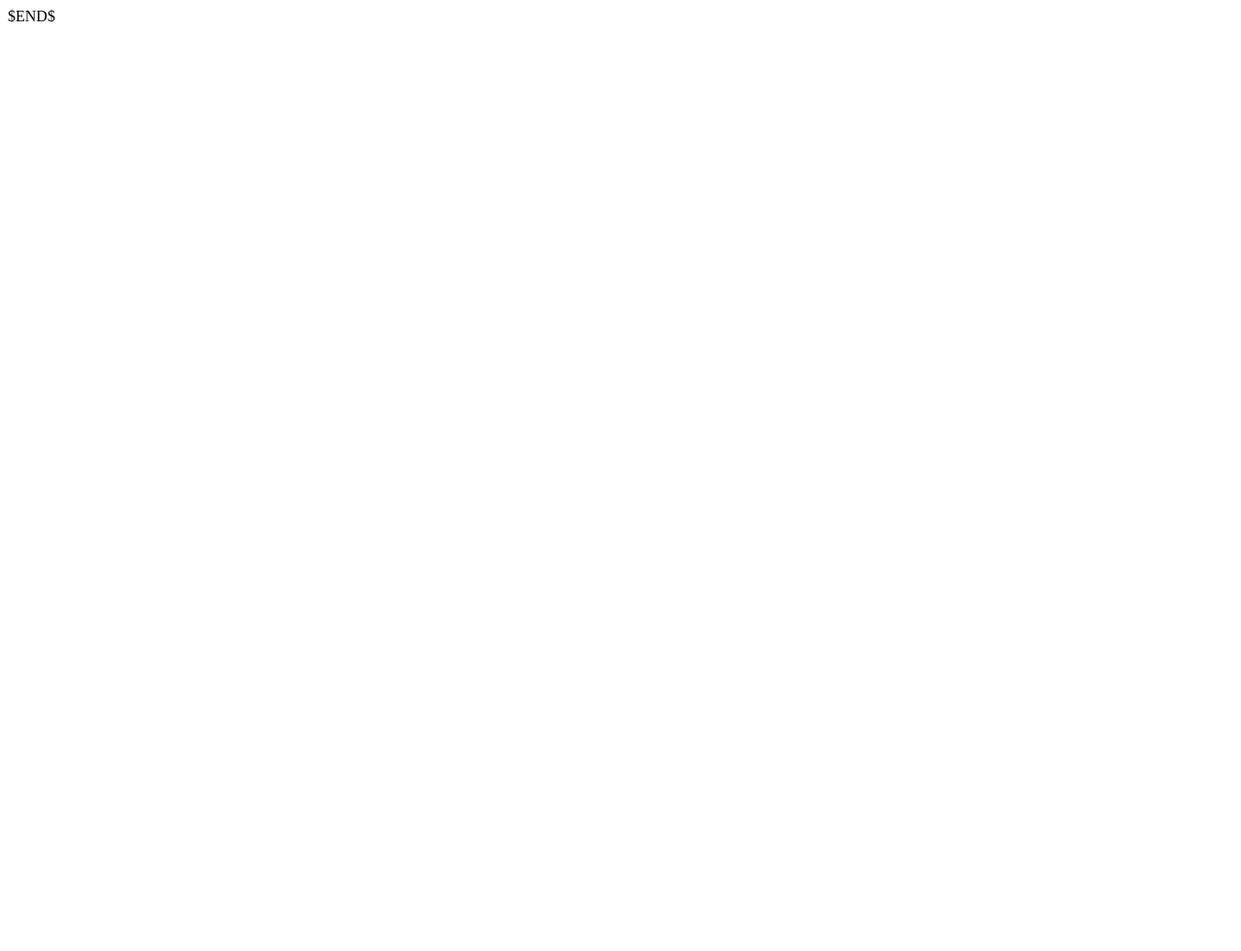
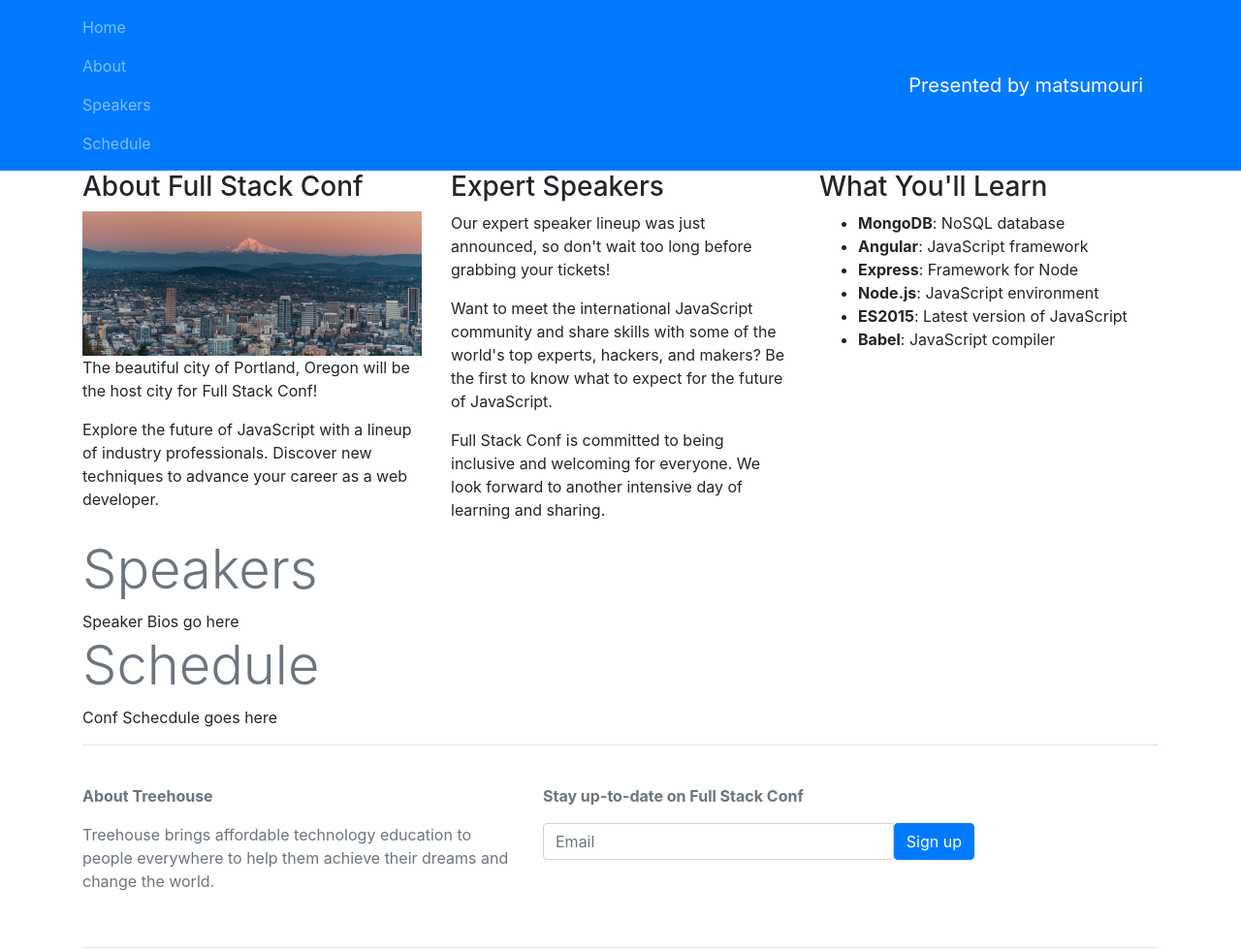
Before and after one commit to darkr4m/full-stack-conf, a plain HTML site: page about.html in a window 1280 px wide. Shown: the whole page at 97% size. Before the commit the page ends 800 px from the top, so only its background shows below. Drawn offline with nearby package versions, Linux system fonts and the light colour scheme.

Commit message:
Added Navbar

```diff
--- a/about.html
+++ b/about.html
@@ -1,10 +1,91 @@
 <!DOCTYPE html>
 <html lang="en">
 <head>
-    <meta charset="UTF-8">
-    <title>$Title$</title>
+    <meta charset="utf-8">
+    <meta name="viewport" content="width=device-width, initial-scale=1, shrink-to-fit=no">
+    <meta http-equiv="x-ua-compatible" content="ie=edge">
+    <title>Heather Wright Portfolio</title>
+
+    <link rel="stylesheet" href="https://maxcdn.bootstrapcdn.com/bootstrap/4.0.0-alpha.2/css/bootstrap.min.css" integrity="sha384-y3tfxAZXuh4HwSYylfB+J125MxIs6mR5FOHamPBG064zB+AFeWH94NdvaCBm8qnd" crossorigin="anonymous">
+    <link rel="stylesheet" href="css/style.css">
+    <script src="https://use.fontawesome.com/eefc595700.js"></script>
 </head>
 <body>
-$END$
+<!--Navbar-->
+    <nav class="navbar navbar-dark bg-primary navbar-fixed-top">
+        <div class="container">
+            <ul class="nav navbar-nav">
+                <li class="nav-item">
+                    <a class="nav-link" href="#">Home <span class="sr-only">(current)</span></a>
+                </li>
+                <li class="nav-item">
+                    <a class="nav-link" href="#">About</a>
+                </li>
+                <li class="nav-item">
+                    <a class="nav-link" href="#">Speakers</a>
+                </li>
+                <li class="nav-item">
+                    <a class="nav-link" href="#">Schedule</a>
+                </li>
+            </ul>
+            <a class="navbar-brand pull-sm-right m-r-0 hidden-xs-down">Presented by matsumouri</a>
+        </div>
+    </nav>
+<!--/navbar-->
+<div class="container p-t-2">
+    <!--about-->
+    <div class="row">
+        <div class="col-lg-4 col-lg-push-4">
+            <h3 class="m-b-2">About Full Stack Conf</h3>
+            <img class="m-b-1 img-fluid img-rounded hidden-xs-down" src="img/pdx.jpg" alt="Portland">
+            <p>The beautiful city of Portland, Oregon will be the host city for Full Stack Conf!</p>
+            <p>Explore the future of JavaScript with a lineup of industry professionals. Discover new techniques to advance your career as a web developer.</p>
+        </div>
+        <div class="col-lg-4 col-lg-pull-4">
+            <h3 class="m-b-2">Expert Speakers</h3>
+            <p>Our expert speaker lineup was just announced, so don't wait too long before grabbing your tickets!</p>
+            <p>Want to meet the international JavaScript community and share skills with some of the world's top experts, hackers, and makers? Be the first to know what to expect for the future of JavaScript.</p>
+            <p>Full Stack Conf is committed to being inclusive and welcoming for everyone. We look forward to another intensive day of learning and sharing.</p>
+        </div>
+        <div class="col-lg-4">
+            <h3 class="m-b-2">What You'll Learn</h3>
+            <ul>
+                <li><strong>MongoDB</strong>: NoSQL database</li>
+                <li><strong>Angular</strong>: JavaScript framework</li>
+                <li><strong>Express</strong>: Framework for Node</li>
+                <li><strong>Node.js</strong>: JavaScript environment</li>
+                <li><strong>ES2015</strong>: Latest version of JavaScript</li>
+                <li><strong>Babel</strong>: JavaScript compiler</li>
+            </ul>
+        </div>
+    </div><!--/about-->
+<!--Speakers-->
+    <h1 class="display-4 text-muted text-xs-center m-y-3">Speakers</h1>
+    Speaker Bios go here
+<!--Schedule-->
+    <h1 class="display-4 text-muted text-xs-center m-y-3">Schedule</h1>
+    Conf Schecdule goes here
+
+<!-- signup form -->
+    <hr>
+    <div class="row py-4 text-muted">
+        <div class="col-md-6 col-xl-5">
+            <p><strong>About Treehouse</strong></p>
+            <p>Treehouse brings affordable technology education to people everywhere to help them achieve their dreams and change the world.</p>
+        </div>
+        <div class="col-md-6 col-xl-5 col-xl-offset-2">
+            <p><strong>Stay up-to-date on Full Stack Conf</strong></p>
+            <div class="input-group">
+                <input type="text" class="form-control" placeholder="Email">
+                <span class="input-group-btn">
+        <button class="btn btn-primary" type="button">Sign up</button>
+      </span>
+            </div>
+        </div>
+    </div>
+    <hr><!-- /signup form -->
+</div><!--/.container-->
+<script src="https://ajax.googleapis.com/ajax/libs/jquery/2.1.4/jquery.min.js"></script>
+<script src="https://maxcdn.bootstrapcdn.com/bootstrap/4.0.0-alpha.2/js/bootstrap.min.js" integrity="sha384-vZ2WRJMwsjRMW/8U7i6PWi6AlO1L79snBrmgiDpgIWJ82z8eA5lenwvxbMV1PAh7" crossorigin="anonymous"></script>
 </body>
 </html>
```
Also changed, not shown: index.html (+16 -3 lines).
